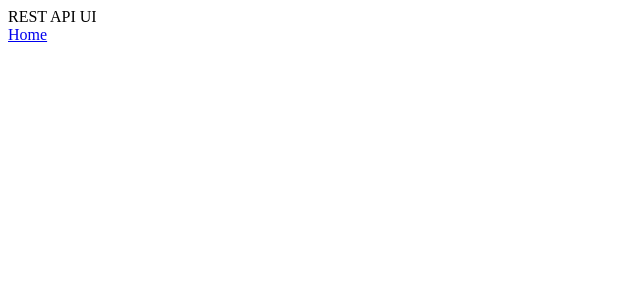
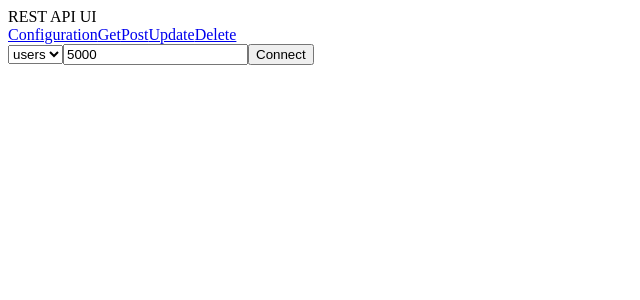
Before and after one commit to alae-herrak/REST-API-UI, a React (Vite) app: page / in a window 1280 px wide. Shown: the top 300 px of the page, without its empty margins (0-640 px from the left). Built offline with nearby package versions, Linux system fonts and the light colour scheme.

Commit message:
finished configuration page

```diff
--- a/src/App.jsx
+++ b/src/App.jsx
@@ -1,11 +1,14 @@
 import { Routes, Route, Navigate } from "react-router-dom";
-import { Navbar } from "./components/index";
+import { Navbar, Configuration } from "./components/index";
 
 const App = () => {
   return (
-    <div>
+    <>
       <Navbar />
-    </div>
+      <Routes>
+        <Route path="/" element={<Configuration />} />
+      </Routes>
+    </>
   );
 };
 
--- /dev/null
+++ b/src/components/Configuration.jsx
@@ -0,0 +1,42 @@
+import axios from "axios";
+import { useSelector, useDispatch } from "react-redux";
+import { setPort } from "../redux/portSlice";
+import { setInfoType } from "../redux/infoTypeSlice";
+import { useState } from "react";
+
+const Configuration = () => {
+  const port = useSelector((state) => state.port.port);
+  const infoType = useSelector((state) => state.infoType.infoType);
+  const dispatch = useDispatch();
+  const [connexionMsg, setConnexionMsg] = useState("");
+
+  const handleConnect = async (e) => {
+    try {
+      await axios
+        .get(`http://localhost:${port}/${infoType}`)
+        .then(setConnexionMsg("Connected to API"));
+    } catch (error) {
+      setConnexionMsg(`Failed to connect to API: ${error}`);
+    }
+  };
+
+  return (
+    <div className="config">
+      <select onChange={(e) => dispatch(setInfoType(e.target.value))}>
+        <option value="users">users</option>
+      </select>
+      <input
+        type="text"
+        defaultValue={port}
+        placeholder="Port"
+        onChange={(e) => {
+          dispatch(setPort(e.target.value));
+        }}
+      />
+      <button onClick={handleConnect}>Connect</button>
+      <div className="config-port-msg">{connexionMsg}</div>
+    </div>
+  );
+};
+
+export default Configuration;
--- a/src/components/Navbar.jsx
+++ b/src/components/Navbar.jsx
@@ -5,7 +5,11 @@ const Navbar = () => {
     <div className="navbar">
         <div className="navbar-logo">REST API UI</div>
         <nav>
-            <Link to='/'>Home</Link>
+            <Link to='/'>Configuration</Link>
+            <Link to='/get'>Get</Link>
+            <Link to='/post'>Post</Link>
+            <Link to='/update'>Update</Link>
+            <Link to='/delete'>Delete</Link>
         </nav>
     </div>
   )
--- a/src/components/index.js
+++ b/src/components/index.js
@@ -1 +1,2 @@
-export {default as Navbar} from './Navbar'
+export { default as Navbar } from "./Navbar";
+export { default as Configuration } from "./Configuration";
--- /dev/null
+++ b/src/redux/infoTypeSlice.js
@@ -0,0 +1,17 @@
+import { createSlice } from "@reduxjs/toolkit";
+const initalState = {
+  infoType: "users",
+};
+
+const infoTypeSlice = createSlice({
+  name: "infoType",
+  initialState: initalState,
+  reducers: {
+    setInfoType: (state, action) => {
+      state.infoType = action.payload;
+    },
+  },
+});
+
+export default infoTypeSlice.reducer;
+export const { setInfoType } = infoTypeSlice.actions;
--- a/src/store.js
+++ b/src/store.js
@@ -1,8 +1,10 @@
 import { configureStore } from "@reduxjs/toolkit";
 import portSlice from "./redux/portSlice";
+import infoTypeSlice from "./redux/infoTypeSlice";
 
 export const store = configureStore({
   reducer: {
     port: portSlice,
+    infoType: infoTypeSlice,
   },
 });
```
